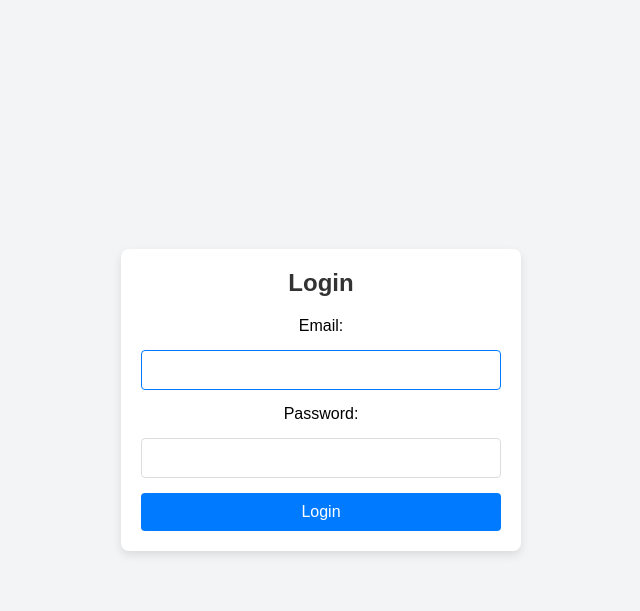
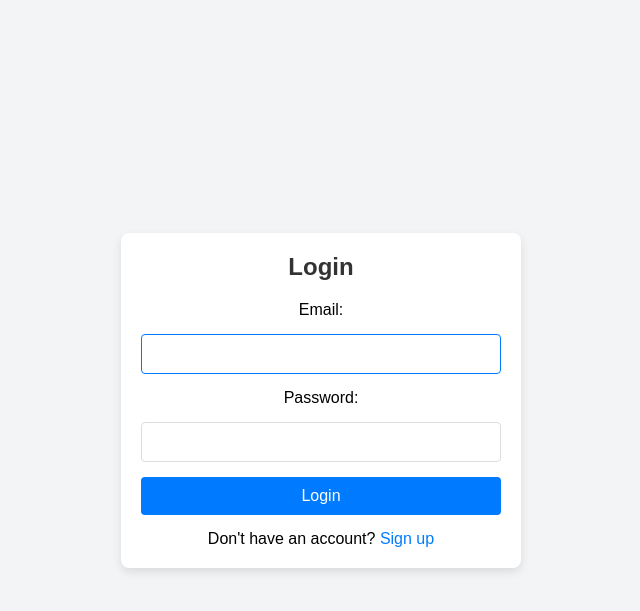
Before and after one commit to usd-cs/COMP-49X-24-25-port-inspector-project, a Django app: page /login/ in a window 1280 px wide. Shown: the top 611 px of the page, without its empty margins (319-959 px from the left). Run offline with Django 4.2, Linux system fonts and the light colour scheme.

Commit message:
Added signup link to login page

```diff
--- a/port_inspector/port_inspector_app/templates/login.html
+++ b/port_inspector/port_inspector_app/templates/login.html
@@ -79,6 +79,11 @@
       {{ form.as_table }}
       <button class="button">Login</button>
     </form>
+
+    <p style="margin-top: 15px;">
+      Don't have an account?
+      <a href="{% url 'signup' %}" style="color: #007bff; text-decoration: none;">Sign up</a>
+    </p>
   </div>
 </body>
 </html>
```
